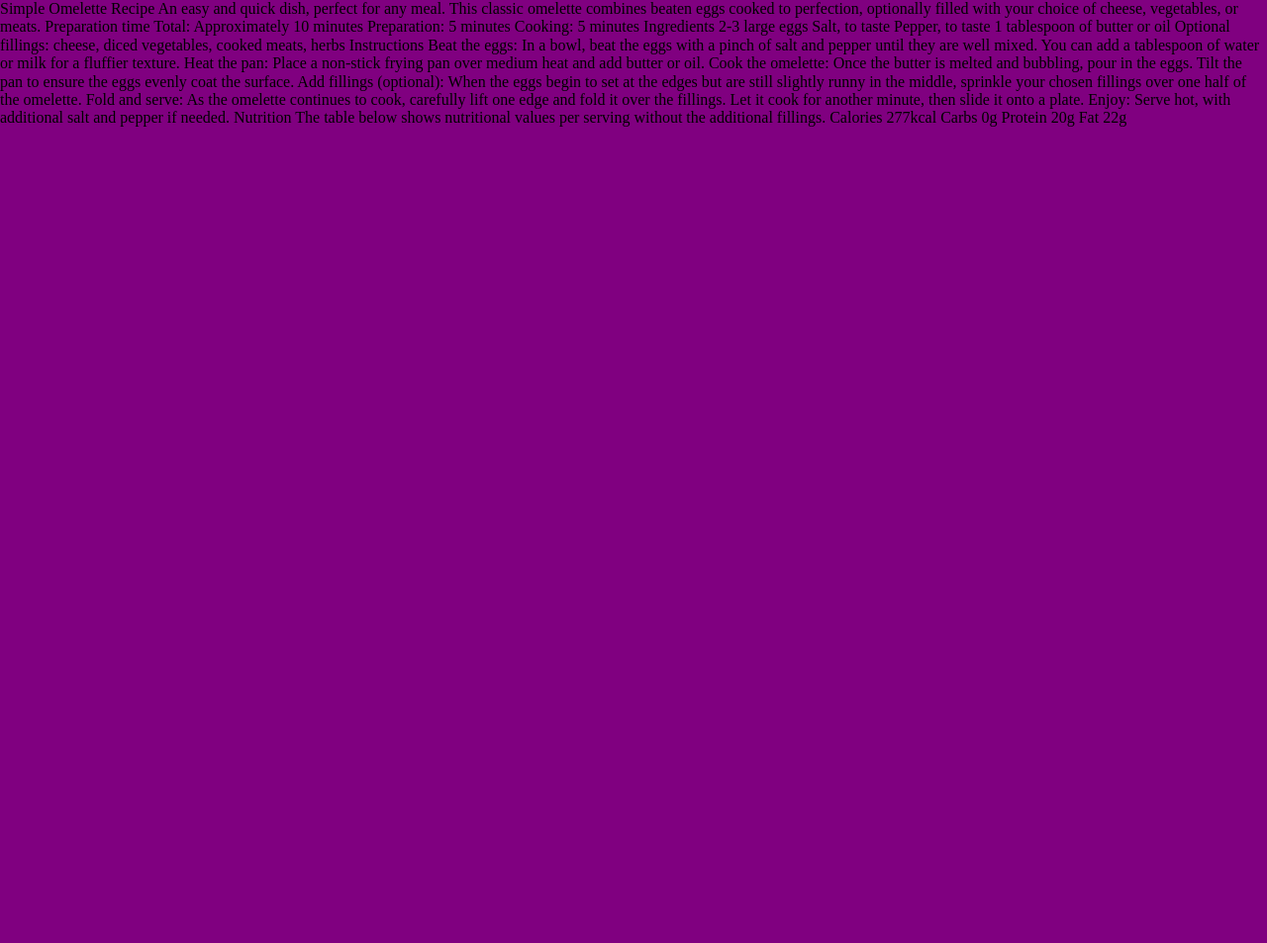
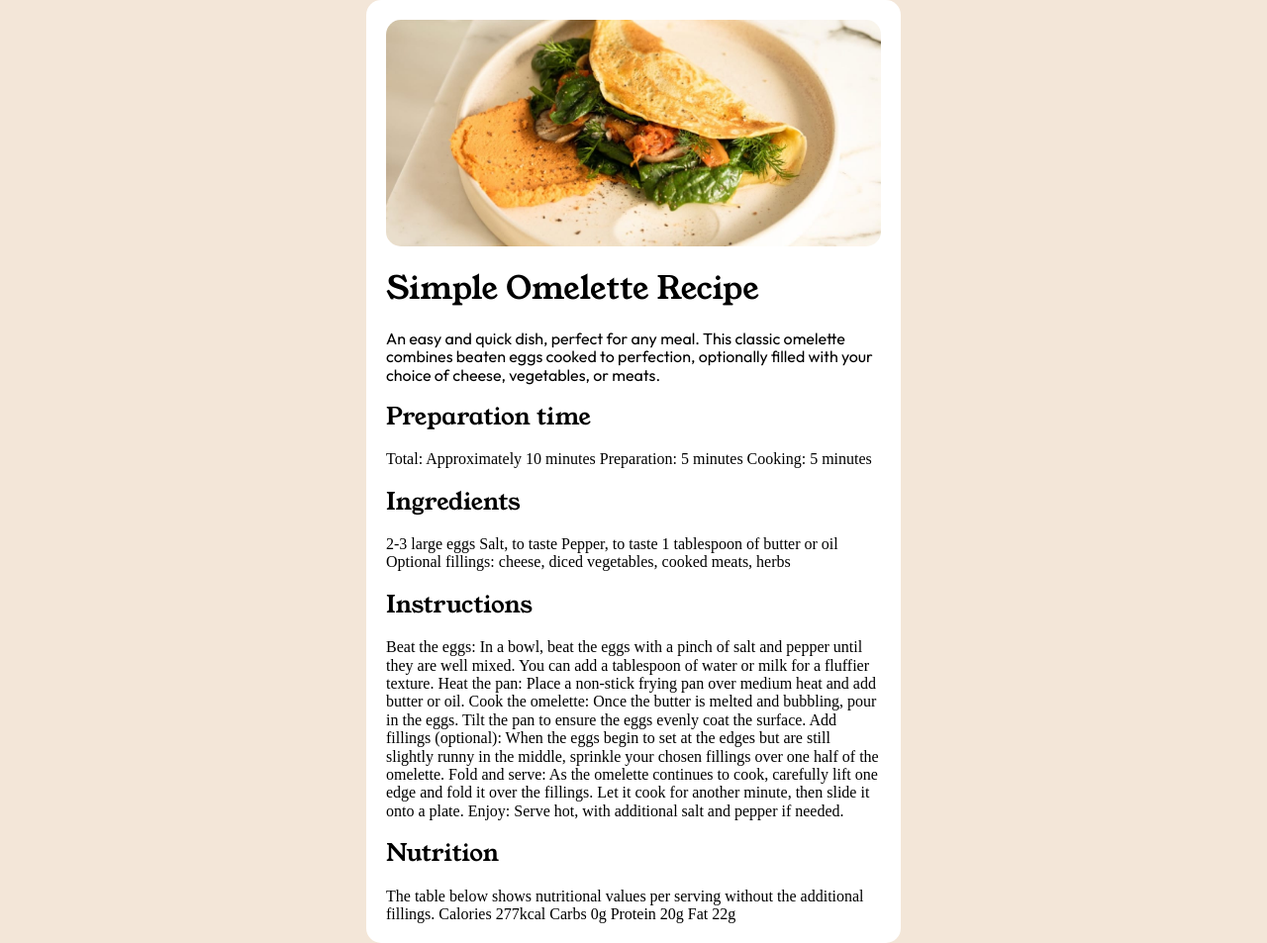
Before and after one commit to flashayy/2.rocnik, a PHP site: page /recept.html in a window 1280 px wide. Shown: the whole page at 99% size. Before the commit the page ends 128 px from the top, so only its background shows below. Run offline with PHP 8.4, Linux system fonts and the light colour scheme.

Commit message:
pridal som nadpisy a style

```diff
--- a/receptPrazenica/assets/css/style.css
+++ b/receptPrazenica/assets/css/style.css
@@ -1,3 +1,31 @@
+@import url('https://fonts.googleapis.com/css2?family=Young+Serif&display=swap');
+@import url('https://fonts.googleapis.com/css2?family=Outfit:wght@100..900&family=Young+Serif&display=swap');
+
 body {
-    background-color: purple;
+    background-color: hsl(30, 54%, 90%);
 }
+
+.container {
+    background-color: white;
+    margin: 0 auto;
+    width: 500px;
+    padding: 20px;
+    border-radius: 15px;
+}
+
+img {
+    width: 100%;
+    border-radius: 15px;
+}
+
+h1, h2 {
+    font-family: "Young Serif", serif;
+    font-weight: 400;
+    font-style: normal;
+}
+
+p {
+    font-family: "Outfit", serif;
+    font-optical-sizing: auto;
+    font-weight: 400;
+}
--- a/receptPrazenica/recept.html
+++ b/receptPrazenica/recept.html
@@ -10,19 +10,20 @@
     <title>Omelette</title>
   </head>
   <body>
+    <div class="container">
+      <img src="assets/obrazky/image-omelette.jpeg" alt="">
+        <h1>Simple Omelette Recipe</h1>
 
-  Simple Omelette Recipe
+          <p>An easy and quick dish, perfect for any meal. This classic omelette combines beaten eggs cooked
+          to perfection, optionally filled with your choice of cheese, vegetables, or meats.</p>
 
-  An easy and quick dish, perfect for any meal. This classic omelette combines beaten eggs cooked
-  to perfection, optionally filled with your choice of cheese, vegetables, or meats.
-
-  Preparation time
+        <h2>Preparation time</h2>
 
       Total: Approximately 10 minutes
       Preparation: 5 minutes
       Cooking: 5 minutes
 
-  Ingredients
+      <h2>Ingredients</h2>
 
       2-3 large eggs
       Salt, to taste
@@ -30,7 +31,7 @@
       1 tablespoon of butter or oil
       Optional fillings: cheese, diced vegetables, cooked meats, herbs
 
-  Instructions
+      <h2>Instructions</h2>
 
       Beat the eggs: In a bowl, beat the eggs with a pinch of salt and pepper until they are well mixed.
       You can add a tablespoon of water or milk for a fluffier texture.
@@ -48,7 +49,7 @@
 
       Enjoy: Serve hot, with additional salt and pepper if needed.
 
-  Nutrition
+      <h2>Nutrition</h2>
 
       The table below shows nutritional values per serving without the additional fillings.
 
@@ -65,5 +66,6 @@
       22g
 
 
+    </div>
     </body>
 </html>
```
Also changed, not shown: receptPrazenica/assets/css/style-guide (1).md (added, +40 -0 lines). Lines whose indentation alone changed are shown as unchanged.
